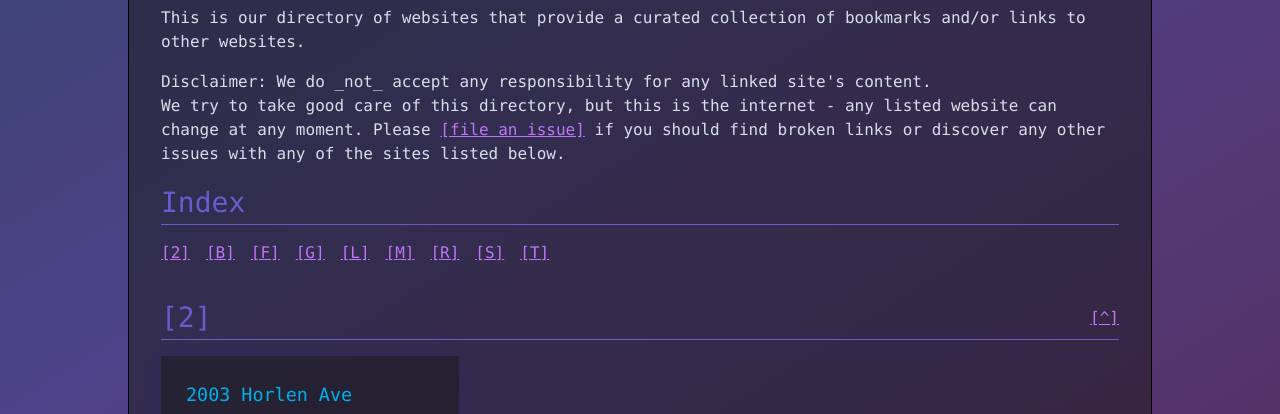
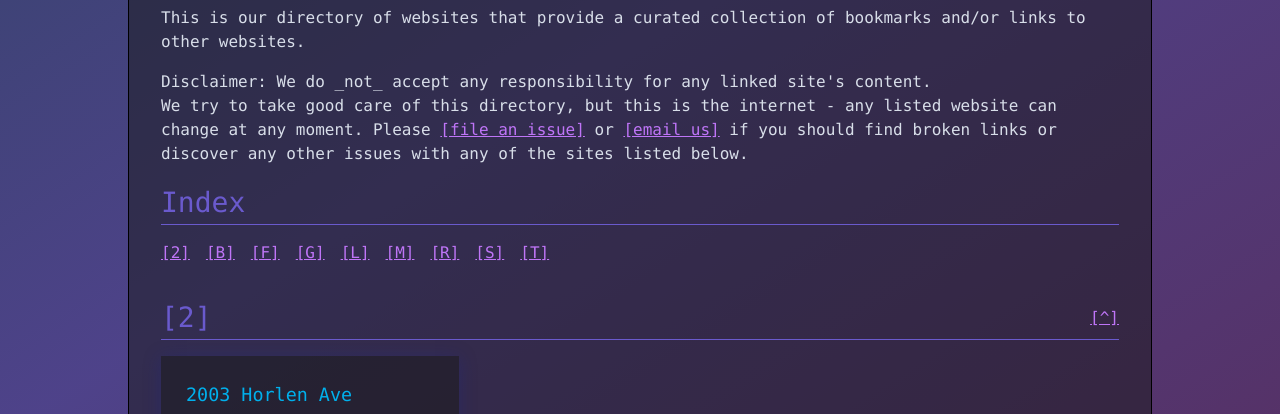
Before and after one commit to ttntm/bukmark.club, an Eleventy site: page src/directory.njk in a window 1280 px wide. Shown: the part 366-780 px from the top of the page. Built offline with nearby package versions, Linux system fonts and the light colour scheme; Eleventy itself is replaced by a stand-in of ours; files that its build step writes are made by us from their sources; files whose address does not match are found by name; what postcss-import would draw is missing.

Commit message:
update: email

```diff
--- a/src/_data/site.json
+++ b/src/_data/site.json
@@ -3,5 +3,5 @@
   "baseUrl": "https://bukmark.club",
   "description": "A collection of web pages from across the Internet that have a curated collection of bookmarks and/or links.",
   "title": "Homepage",
-  "email": "webmaster[at]bukmark[dot]club"
+  "email": "webmaster[@]bukmark[.]club"
 }
--- a/src/directory.njk
+++ b/src/directory.njk
@@ -12,7 +12,7 @@ eleventyExcludeFromCollections: true
 <p>
   Disclaimer: We do _not_ accept any responsibility for any linked site's content.
   <br>
-  We try to take good care of this directory, but this is the internet - any listed website can change at any moment. Please <a href="https://github.com/ttntm/bukmark.club/issues" rel="noopener" target="_blank">[file an issue]</a> if you should find broken links or discover any other issues with any of the sites listed below.
+  We try to take good care of this directory, but this is the internet - any listed website can change at any moment. Please <a href="https://github.com/ttntm/bukmark.club/issues" rel="noopener" target="_blank">[file an issue]</a> or <a href="mailto:{{ site.email }}?subject=The_Issue">[email us]</a> if you should find broken links or discover any other issues with any of the sites listed below.
 </p>
 <h2>Index</h2>
 <ul class="flex flex-wrap gap1 mb2">
--- a/src/index.njk
+++ b/src/index.njk
@@ -30,7 +30,7 @@ layout: base.njk
   <li>We will review you PR (or issue). If everything's alright, your site will be added to the directory.</li>
 </ol>
 <p>
-  You can also contact us via email at {{ site.email }} to have your website listed. Please include all necessary information (see existing listings).
+  You can also <a href="mailto:{{ site.email }}?subject=Submission">[email us]</a> to have your website listed. Please include all necessary information (see existing listings).
 </p>
 <p>
   Note: we reserve the explicit right _not_ to add submissions to the directory, and to remove submissions at any time, if we deem them unsuitable in any way.
@@ -58,7 +58,5 @@ layout: base.njk
 </p>
 <h2 class="mt2">Contact Us</h2>
 <p>
-  Please <a href="https://github.com/ttntm/bukmark.club/issues" rel="noopener" target="_blank">[file an issue]</a> if you should experience any issues with this website.
-  <br><br>
-  You can also contact us via email at {{ site.email }}.
+  Please <a href="https://github.com/ttntm/bukmark.club/issues" rel="noopener" target="_blank">[file an issue]</a> or <a href="mailto:{{ site.email }}?subject=The_Issue">[email us]</a> if you should experience any issues with this website.
 </p>
```
Also changed, not shown: README.md.
